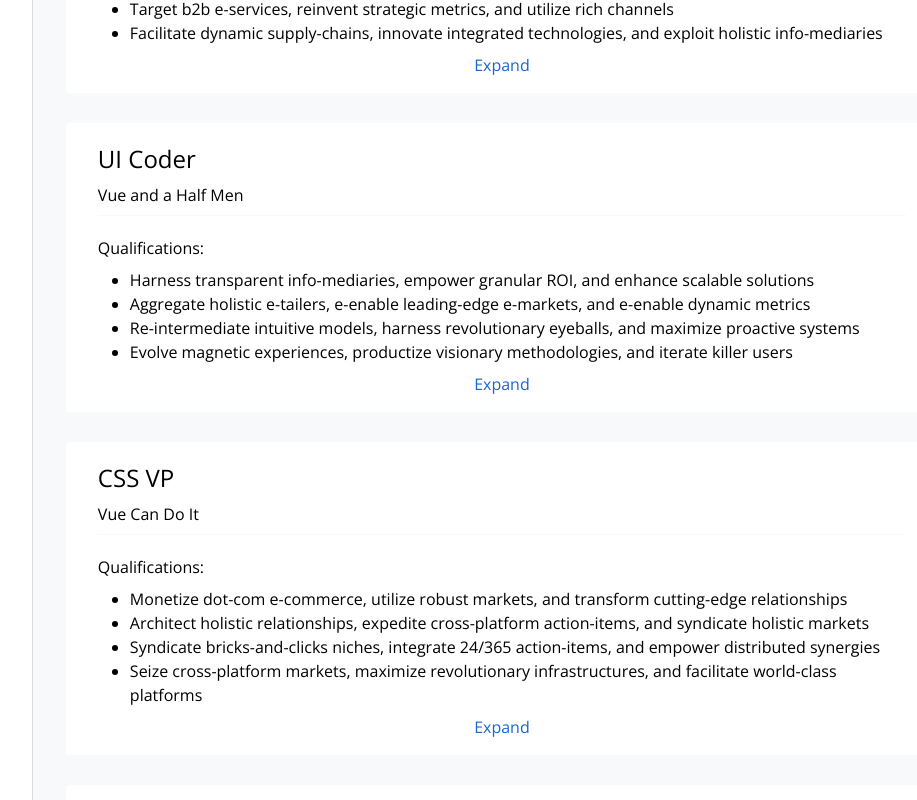
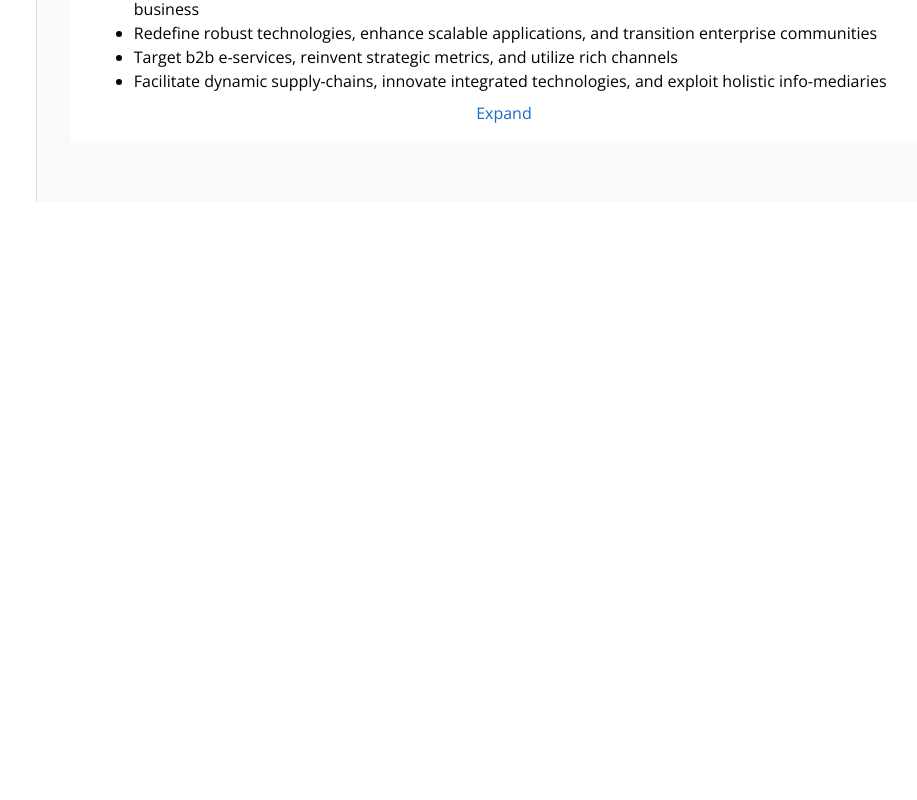
Before and after one commit to karimisdm/Search_Job, a Vue app in the folder search-job/: page /jobs/results in a window 1280 px wide. Shown: the part 3260-4060 px from the top of the page, without its empty margins (309-1226 px from the left). After the commit the page ends 3462 px from the top, so only its background shows below. Built offline with nearby package versions, Linux system fonts and the light colour scheme; data requests are answered from the project's data file.

Commit message:
Updated jobListings

```diff
--- a/search-job/src/components/JobListings.vue
+++ b/search-job/src/components/JobListings.vue
@@ -1,7 +1,7 @@
 <script setup>
 import JobListing from '@/components/JobListing.vue'
 import axios from 'axios';
-import { onMounted, ref } from 'vue';
+import { computed, onMounted, ref } from 'vue';
 
 
 const url="http://localhost:3000/jobs";
@@ -16,13 +16,16 @@
 onMounted(()=>{
     fetchJobs();
 });
+const displayJobs = computed(()=>{
+    return jobs.value.slice(0,10);
+});
 
 
 </script>
 <template>
     <main class="flex-auto bg-brand-gray-2 p-8">
         <ol>
-          <job-listing v-for="job in jobs" :key="job.id" :job="job"/>
+          <job-listing v-for="job in displayJobs" :key="job.id" :job="job"/>
 
         </ol>
     </main>
```
